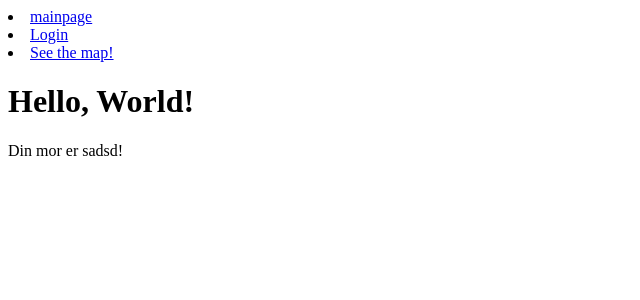
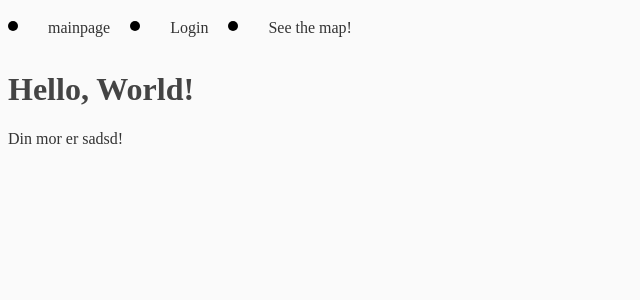
Before and after one commit to nickgismokato/DISProj, a Flask app: page / in a window 1280 px wide. Shown: the top 300 px of the page, without its empty margins (0-640 px from the left). Run offline with Flask 3, Linux system fonts and the light colour scheme.

Commit message:
Change small stuff and added Carls stuff

```diff
--- a/db/config.py
+++ b/db/config.py
@@ -1,6 +1,6 @@
 def config():
 
-    database='dikuchan'
+    database='DIKUChan'
     user='postgres'
     password='postgres'
 
--- a/source/static/css/universal.css
+++ b/source/static/css/universal.css
@@ -1,8 +1,92 @@
 body {
     background: #fafafa;
     color: #333333;
-    margin-top: 5rem;
 }
+
+header {
+    display: flex;
+    justify-content: center;
+    align-items: center;
+    height: 60px;
+    background-color: #f2f2f2;
+  }
+  nav ul {
+    display: flex;
+    list-style: none;
+    padding: 0;
+  }
+  nav ul li {
+    margin-right: 10px;
+  }
+  nav ul li:last-child {
+    margin-right: 0;
+  }
+  nav ul li a {
+    text-decoration: none;
+    color: #333;
+    padding: 10px;
+  }
+
+/* Custom styling for unordered lists */
+ul {
+    list-style: none;
+    padding: 0;
+  }
+
+  ul li {
+    position: relative;
+    padding-left: 30px;
+    margin-bottom: 10px;
+    line-height: 1.5;
+  }
+
+  ul li:before {
+    content: "";
+    position: absolute;
+    top: 5px;
+    left: 0;
+    width: 10px;
+    height: 10px;
+    border-radius: 50%;
+    background-color: #000; /* Replace with your desired color */
+  }
+
+  /* Optional: Hover effect */
+  ul li:hover:before {
+    transform: scale(1.2);
+    background-color: #f00; /* Replace with your desired color */
+  }
+
+/* Custom styling for links */
+a {
+    text-decoration: none;
+    color: #000; /* Replace with your desired color */
+    position: relative;
+    transition: color 0.3s;
+  }
+
+  a:before {
+    content: "";
+    position: absolute;
+    width: 100%;
+    height: 2px;
+    bottom: -2px;
+    left: 0;
+    background-color: #000; /* Replace with your desired color */
+    visibility: hidden;
+    transform: scaleX(0);
+    transition: transform 0.3s ease-in-out, visibility 0.3s;
+  }
+
+  a:hover {
+    color: #f00; /* Replace with your desired color */
+  }
+
+  a:hover:before {
+    visibility: visible;
+    transform: scaleX(1);
+  }
+
 
 h1, h2, h3, h4, h5, h6 {
     color: #444444;
--- /dev/null
+++ b/source/templates/header.html
@@ -0,0 +1,15 @@
+<!DOCTYPE html>
+<html>
+<head>
+    <nav>
+        <ul>
+          <li><a href="{{ url_for('index') }}">mainpage</a></li>
+          <li><a href="{{ url_for('login') }}">Login</a></li>
+          <li><a href="{{ url_for('map') }}">See the map!</a></li>
+        </ul>
+      </nav>
+
+  <meta charset="UTF-8">
+  <title>Your Website Title</title>
+  <link rel="stylesheet" href="{{ url_for('static', filename='css/universal.css') }}"> <!-- Link to your CSS file -->
+</head>
--- a/source/templates/index.html
+++ b/source/templates/index.html
@@ -1,15 +1,13 @@
 <!DOCTYPE html>
 <html lang="en">
 <head>
+    {% include 'header.html' %}
     <meta charset="UTF-8">
     <meta http-equiv="X-UA-Compatible" content="IE=edge">
     <meta name="viewport" content="width=device-width, initial-scale=1.0">
     <title>Dis Project</title>
 </head>
 <body>
-      <li><a href="{{ url_for('index') }}">mainpage</a></li>
-      <li><a href="{{ url_for('login') }}">Login</a></li>
-      <li><a href="{{ url_for('map') }}">See the map!</a></li>
     <h1>Hello, World!</h1>
     <p>Din mor er sadsd!</p>
 </body>
--- a/source/templates/table.html
+++ b/source/templates/table.html
@@ -7,7 +7,7 @@
     <title>Document</title>
 </head>
 <body>
-    <table>
+    <table border="1">
         <thead>
             <tr>
                 <td> Name </td>
```
